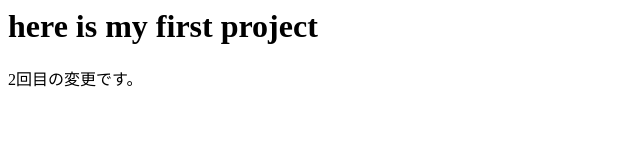
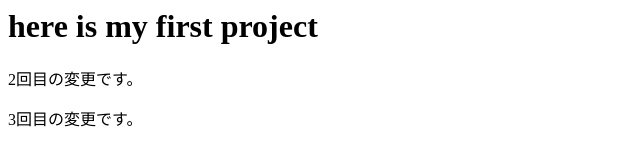
Before and after one commit to maae2556/git_tutorial, a plain HTML site: page index.html in a window 1280 px wide. Shown: the whole page, without its empty margins (0-640 px from the left). Drawn offline with Linux system fonts and the light colour scheme.

Commit message:
add text again

```diff
--- a/index.html
+++ b/index.html
@@ -1,3 +1,4 @@
 <h1>here is my first project</h1>
 
 <p>2回目の変更です。</p>
+<p>3回目の変更です。</p>
```
